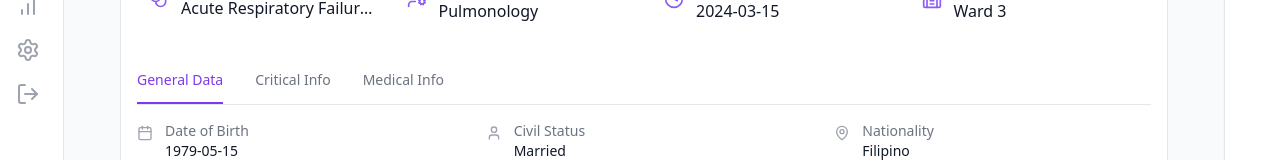
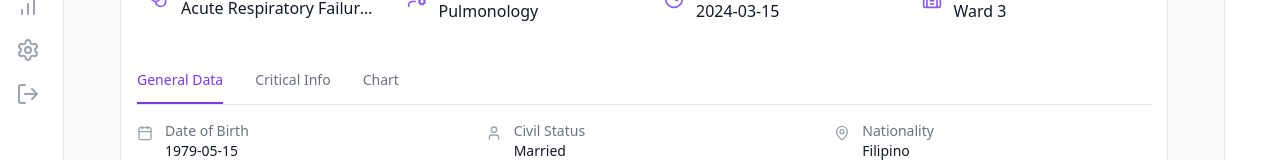
Before and after one commit to mfranco1/medstagram, a React (Vite) app in the folder frontend/: page /soap/1 in a window 1280 px wide. Shown: the part 270-430 px from the top of the page. Built offline with nearby package versions, Linux system fonts and the light colour scheme.

Commit message:
mod: change medical info to chart

```diff
--- a/frontend/src/components/patient/PatientInfoCard.tsx
+++ b/frontend/src/components/patient/PatientInfoCard.tsx
@@ -9,8 +9,8 @@ import { STATUS_COLORS } from '../../constants/patient'
 import { Tooltip } from '../ui/Tooltip'
 
 interface PatientInfoCardProps {
-  activeTab: 'general' | 'medical' | 'critical'
-  setActiveTab: (tab: 'general' | 'medical' | 'critical') => void
+  activeTab: 'general' | 'chart' | 'critical'
+  setActiveTab: (tab: 'general' | 'chart' | 'critical') => void
   patient: Patient
   onDelete?: (patientId: number) => void
   onEdit?: (patient: Patient) => Promise<void>
@@ -203,14 +203,14 @@ export function PatientInfoCard({ activeTab, setActiveTab, patient, onDelete, on
             Critical Info
           </button>
           <button
-            onClick={() => setActiveTab('medical')}
+            onClick={() => setActiveTab('chart')}
             className={`pb-3 text-sm font-medium border-b-2 transition-colors ${
-              activeTab === 'medical'
+              activeTab === 'chart'
                 ? 'border-violet-600 text-violet-600'
                 : 'border-transparent text-gray-500 hover:text-gray-700'
             }`}
           >
-            Medical Info
+            Chart
           </button>
         </div>
       </div>
@@ -264,10 +264,10 @@ export function PatientInfoCard({ activeTab, setActiveTab, patient, onDelete, on
           </div>
         )}
 
-        {activeTab === 'medical' && (
+        {activeTab === 'chart' && (
           <div className="space-y-6">
-            {/* Add medical history content here */}
-            <p className="text-gray-500">Medical history content will be added here.</p>
+            {/* Add medical chart content here */}
+            <p className="text-gray-500 text-sm">Medical chart content will be added here.</p>
           </div>
         )}
 
--- a/frontend/src/pages/SoapPage.tsx
+++ b/frontend/src/pages/SoapPage.tsx
@@ -10,7 +10,7 @@ import { Toast, type ToastType } from '../components/ui/Toast'
 export default function SoapPage() {
   const { patientId } = useParams()
   const navigate = useNavigate()
-  const [activeTab, setActiveTab] = useState<'general' | 'medical'>('general')
+  const [activeTab, setActiveTab] = useState<'general' | 'chart' | 'critical'>('general')
   const [formData, setFormData] = useState({
     chiefComplaint: '',
     subjective: '',
```
